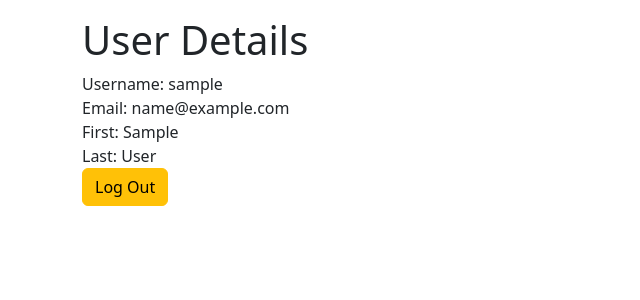
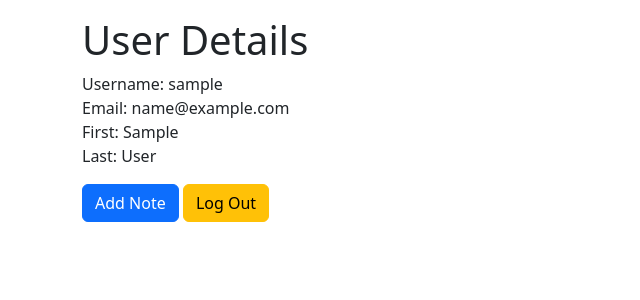
Before and after one commit to ndrewjensen/flask-notes, a Flask app: a page that uses templates/user.html in a window 1280 px wide. Shown: the top 300 px of the page, without its empty margins (0-640 px from the left). Run offline with Flask 2, Linux system fonts and the light colour scheme; the visitor is signed in with stand-in values (Sample User, id 1); tables that the repository leaves empty hold one stand-in row (values such as "Sample post"); some libraries are stand-ins or nearby versions.

Commit message:
notes routes

```diff
--- a/app.py
+++ b/app.py
@@ -87,8 +87,9 @@
 
     user = User.query.get_or_404(username)
     form = OnlyCSRFForm() #QUESTION:do we need both here and above?
+    notes = user.notes
 
-    return render_template('user.html', user = user, form = form)
+    return render_template('user.html', user = user, form = form, notes = notes)
 
 @app.post('/logout')
 def log_out_user():
--- a/templates/user.html
+++ b/templates/user.html
@@ -14,9 +14,27 @@
 
 <div>Last: {{ user.last_name }}</div>
 
-<form action="/logout" method="POST">
+<div>
+  <ul class="list-group">
+    {% for note in notes %}
+      <li class="list-group-item">
+        <a href="/notes/{{ note.id }}/update">
+          {{ note.title }} :
+        </a>
+          <p>{{ note.content }}</p>
+      </li>
+    {% endfor %}
+  </ul>
+</div>
+
+<form class="my-3">
   {{ form.hidden_tag() }}
   <!--add type=hidden form fields -->
-  <button class="btn btn-warning">Log Out</button>
+  <button formaction="/users/{{ user.username }}/notes/add" formmethod="GET" class="btn btn-primary">
+    Add Note
+  </button>
+  <button formaction="/logout" formmethod="POST" class="btn btn-warning">
+    Log Out
+  </button>
 </form>
 {% endblock %}
```
